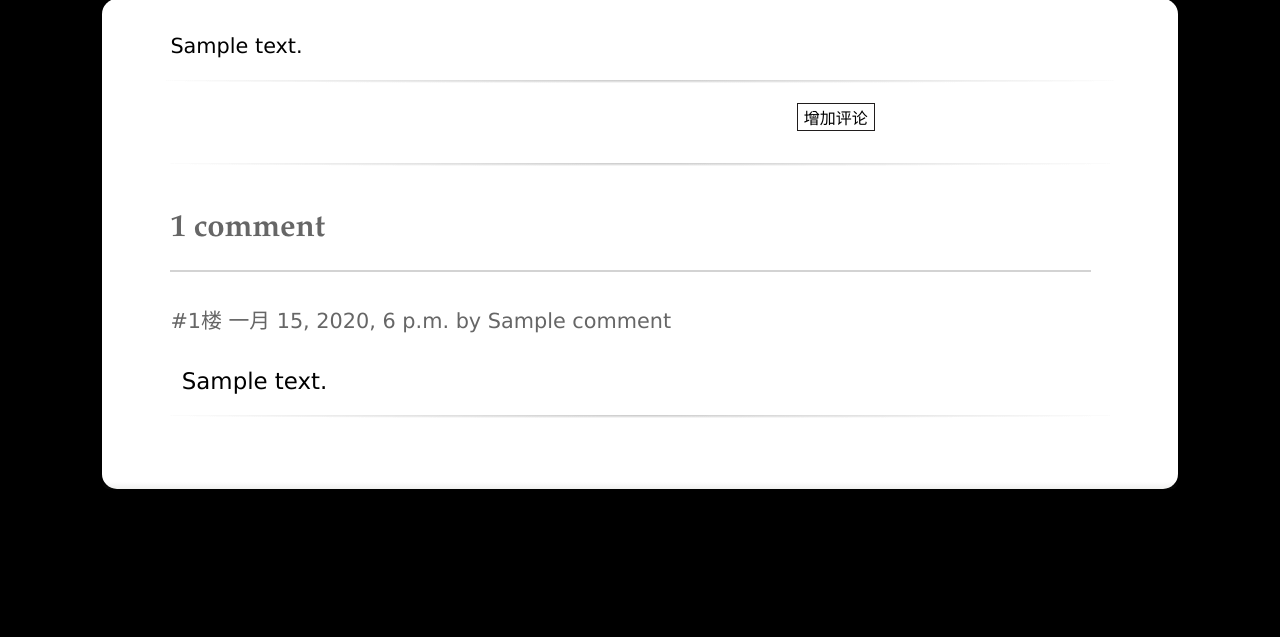
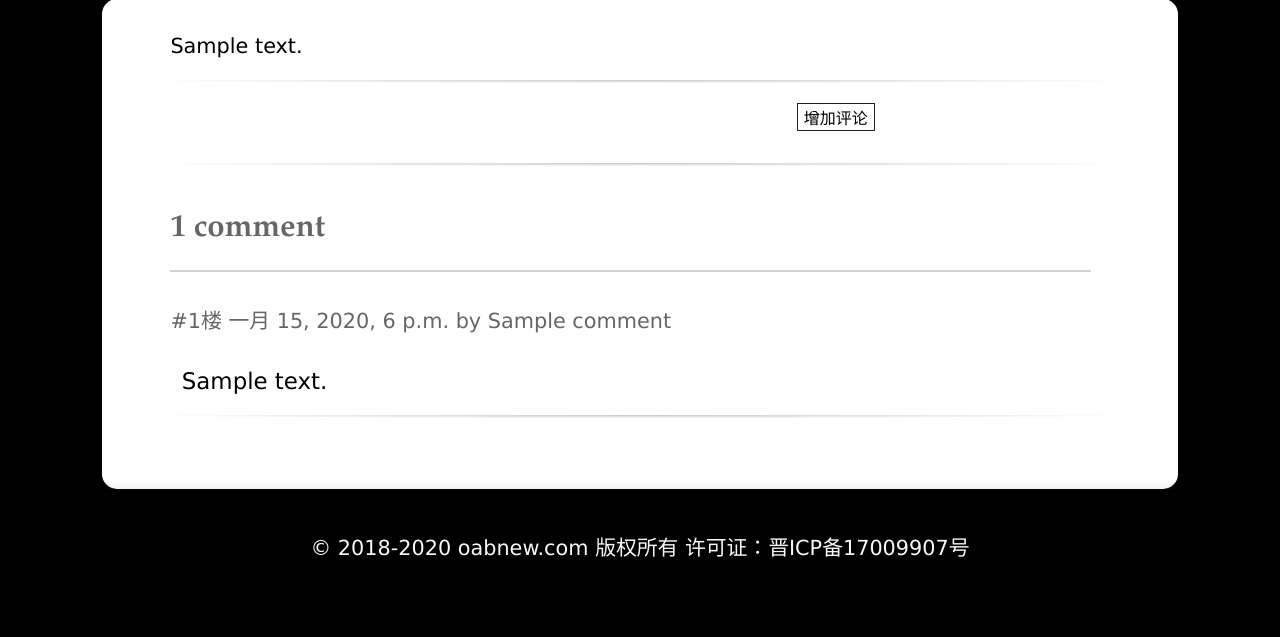
Before and after one commit to wen-bao/wenbao, a Django app: template apps/blog/templates/blog/blog.html in a window 1280 px wide. Shown: the part 86-723 px from the top of that part. Run offline with Django 3.2, Linux system fonts and the light colour scheme; tables that the repository leaves empty hold one stand-in row (Sample ...); the template is opened without the code that fills it: values named after a table or form of the project are taken from there, most other values are stand-ins (such as "Sample title", 1, 10 or a date in 2020); data that the repository does not hold is empty; the page is wider than the window, and the part outside it is not shown.

Commit message:
【修改】添加网站备案信息

```diff
--- a/apps/blog/templates/blog/blog.html
+++ b/apps/blog/templates/blog/blog.html
@@ -64,6 +64,9 @@
             <hr class="fancy-line"> {% endfor %} {% endwith %}
         </div>
     </div>
+    <footer>
+        <div class="icp">© 2018-2020 oabnew.com 版权所有 许可证：<a href="http://www.beian.miit.gov.cn/">晋ICP备17009907号</a></div>
+    </footer>
 </body>
 
 </html>
--- a/apps/blog/templates/blog/home.html
+++ b/apps/blog/templates/blog/home.html
@@ -31,6 +31,9 @@
         </div>
         {% endfor %}
     </div>
+    <footer>
+        <div class="icp">© 2018-2020 oabnew.com 版权所有 许可证：<a href="http://www.beian.miit.gov.cn/">晋ICP备17009907号</a></div>
+    </footer>
 </body>
 
 </html>
--- a/static/blog/css/style.css
+++ b/static/blog/css/style.css
@@ -429,3 +429,21 @@ table tr:hover {
 #btnTop:hover {
     background-color: #1E90FF;
 }
+
+
+/* footer */
+
+body .icp {
+    color: #f8f8f8;
+    text-align: center;
+    margin: 2em 0 1em 0;
+}
+
+body.mobile .icp {
+    font-size: 0.4em;
+}
+
+body .icp a {
+    color: #f8f8f8;
+    text-decoration: none;
+}
```
